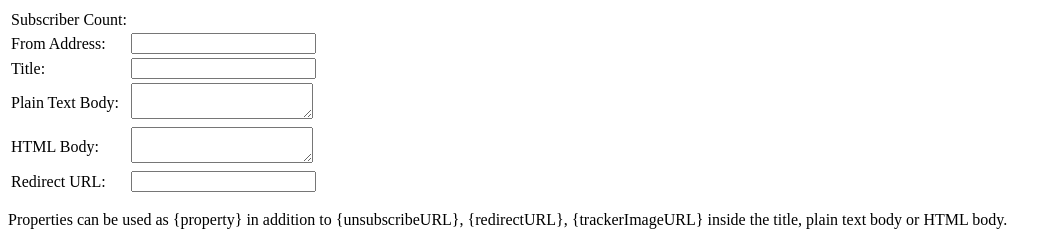
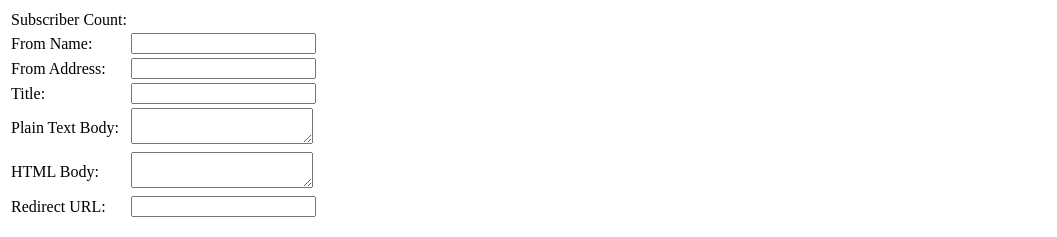
Before and after one commit to tart/tart-mailer, a Flask app: template templates/newEmail.html in a window 1280 px wide. Shown: the top 237 px of the page, without its empty margins (0-1057 px from the left). Run offline with Flask 2, Linux system fonts and the light colour scheme; the template is opened without the code that fills it, so the values that code supplies are empty.

Commit message:
Add from name to emails.

```diff
--- a/db/001-initialTables.sql
+++ b/db/001-initialTables.sql
@@ -4,6 +4,7 @@ Create extension if not exists hstore;
 
 Create table Email (
     id integer not null,
+    fromName varchar(200) not null,
     fromAddress varchar(200) not null,
     title varchar(1000) not null,
     plainBody text,
--- a/templates/newEmail.html
+++ b/templates/newEmail.html
@@ -8,6 +8,12 @@
         <tr>
             <td>Subscriber Count:</td>
             <td>{{ subscribercount }}</td>
+        </tr>
+        <tr>
+            <td>From Name:</td>
+            <td>
+                <input type="text" name="fromname" maxlength="200" required />
+            </td>
         </tr>
         <tr>
             <td>From Address:</td>
```
